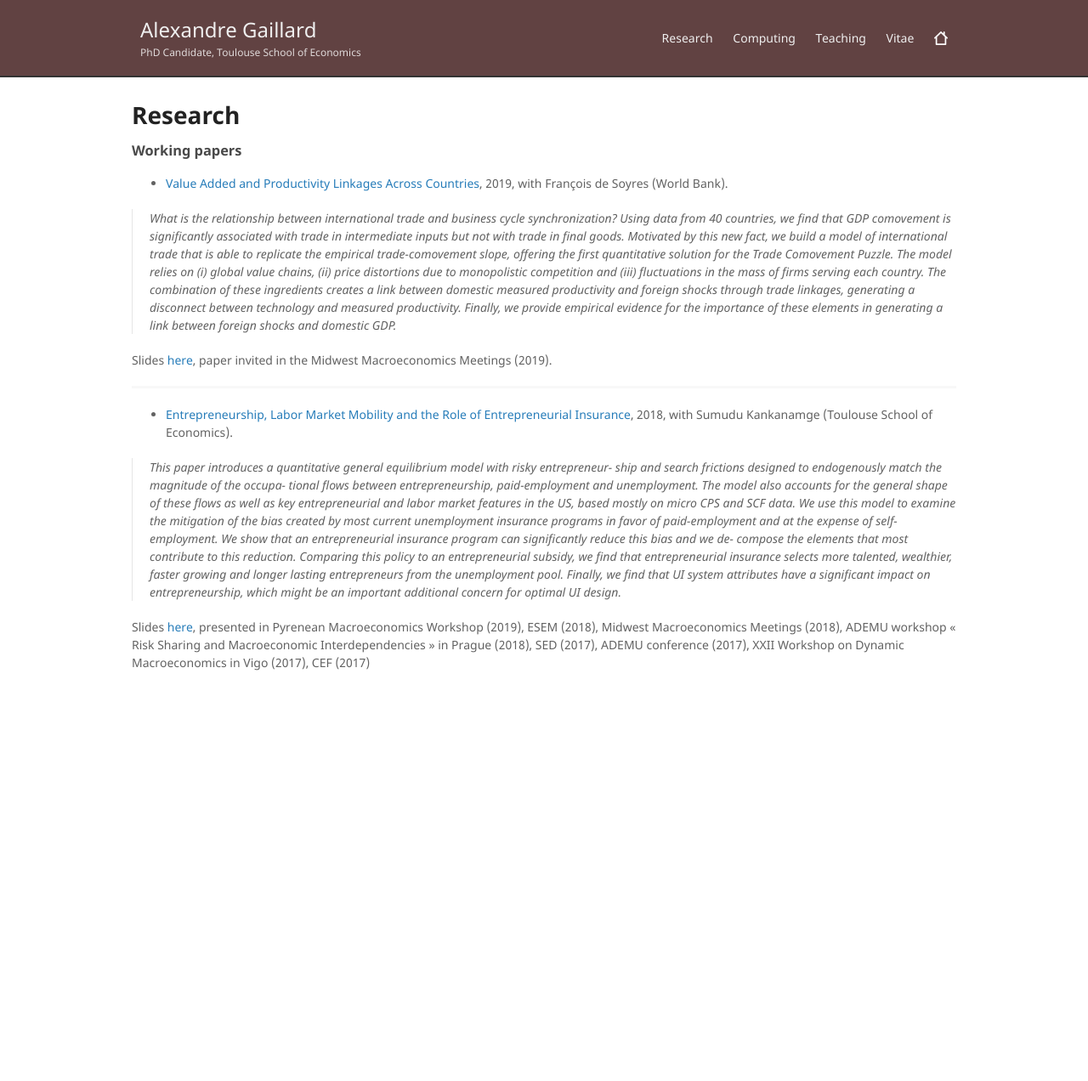
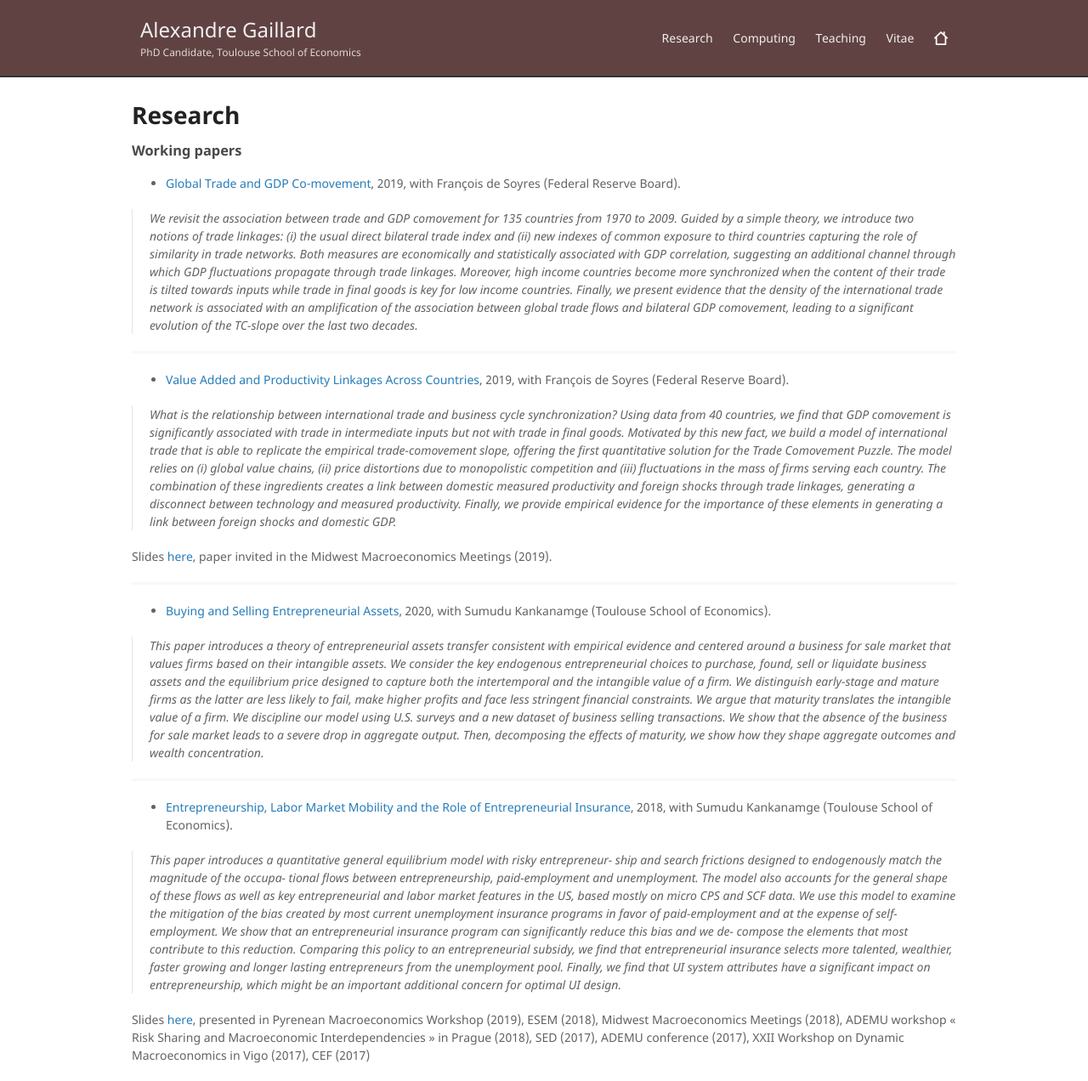
Before and after one commit to AGaillardTSE/AGaillardTSE.github.io, a Jekyll site: the page built from research.md, in a window 1280 px wide. Shown: the whole page at 85% size. Built offline with Jekyll 4.4.1, drawn with Linux system fonts in a browser that asks for light colours; our own code applies the rules of GitHub Pages for plain Markdown files; before the commit the page ends 900 px from its top, so only the background shows below that.

Commit message:
Update research.md

```diff
--- a/research.md
+++ b/research.md
@@ -6,12 +6,25 @@ Layout: default
 
 ### Working papers
 
-*   [Value Added and Productivity Linkages Across Countries](http://agaillard.eu/projects/TCP/), 2019, with François de Soyres (World Bank).
+
+*   [Global Trade and GDP Co-movement](https://drive.google.com/file/d/1g5GmWcsKtfLnl72oHk43Gv-wYeeFSkch/view), 2019, with François de Soyres (Federal Reserve Board).
+
+> We revisit the association between trade and GDP comovement for 135 countries from 1970 to 2009. Guided by a simple theory, we introduce two notions of trade linkages: (i) the usual direct bilateral trade index and (ii) new indexes of common exposure to third countries capturing the role of similarity in trade networks. Both measures are economically and statistically associated with GDP correlation, suggesting an additional channel through which GDP fluctuations propagate through trade linkages. Moreover, high income countries become more synchronized when the content of their trade is tilted towards inputs while trade in final goods is key for low income countries. Finally, we present evidence that the density of the international trade network is associated with an amplification of the association between global trade flows and bilateral GDP comovement, leading to a significant evolution of the TC-slope over the last two decades.
+
+--------------------
+
+*   [Value Added and Productivity Linkages Across Countries](http://agaillard.eu/projects/TCP/), 2019, with François de Soyres (Federal Reserve Board).
 
 > What is the relationship between international trade and business cycle synchronization? Using data from 40 countries, we find that GDP comovement is significantly associated with trade in intermediate inputs but not with trade in final goods. Motivated by this new fact, we build a model of international trade that is able to replicate the empirical trade-comovement slope, offering the first quantitative solution for the *Trade Comovement Puzzle*. The model relies on (i) global value chains, (ii) price distortions due to monopolistic competition and (iii) fluctuations in the mass of firms serving each country. The combination of these ingredients creates a link between domestic measured productivity and foreign shocks through trade linkages, generating a disconnect between technology and measured productivity. Finally, we provide empirical evidence for the importance of these elements in generating a link between foreign shocks and domestic GDP.
 
 
 Slides [here](http://agaillard.eu/Slides_TCP.pdf), paper invited in the Midwest Macroeconomics Meetings (2019).
+
+--------------------
+
+*   [Buying and Selling Entrepreneurial Assets](https://www.tse-fr.eu/fr/publications/buying-and-selling-entrepreneurial-assets), 2020, with Sumudu Kankanamge (Toulouse School of Economics).
+
+> This paper introduces a theory of entrepreneurial assets transfer consistent with empirical evidence and centered around a business for sale market that values firms based on their intangible assets. We consider the key endogenous entrepreneurial choices to purchase, found, sell or liquidate business assets and the equilibrium price designed to capture both the intertemporal and the intangible value of a firm. We distinguish early-stage and mature firms as the latter are less likely to fail, make higher profits and face less stringent financial constraints. We argue that maturity translates the intangible value of a firm. We discipline our model using U.S. surveys and a new dataset of business selling transactions. We show that the absence of the business for sale market leads to a severe drop in aggregate output. Then, decomposing the effects of maturity, we show how they shape aggregate outcomes and wealth concentration.
 
 --------------------
 
```
